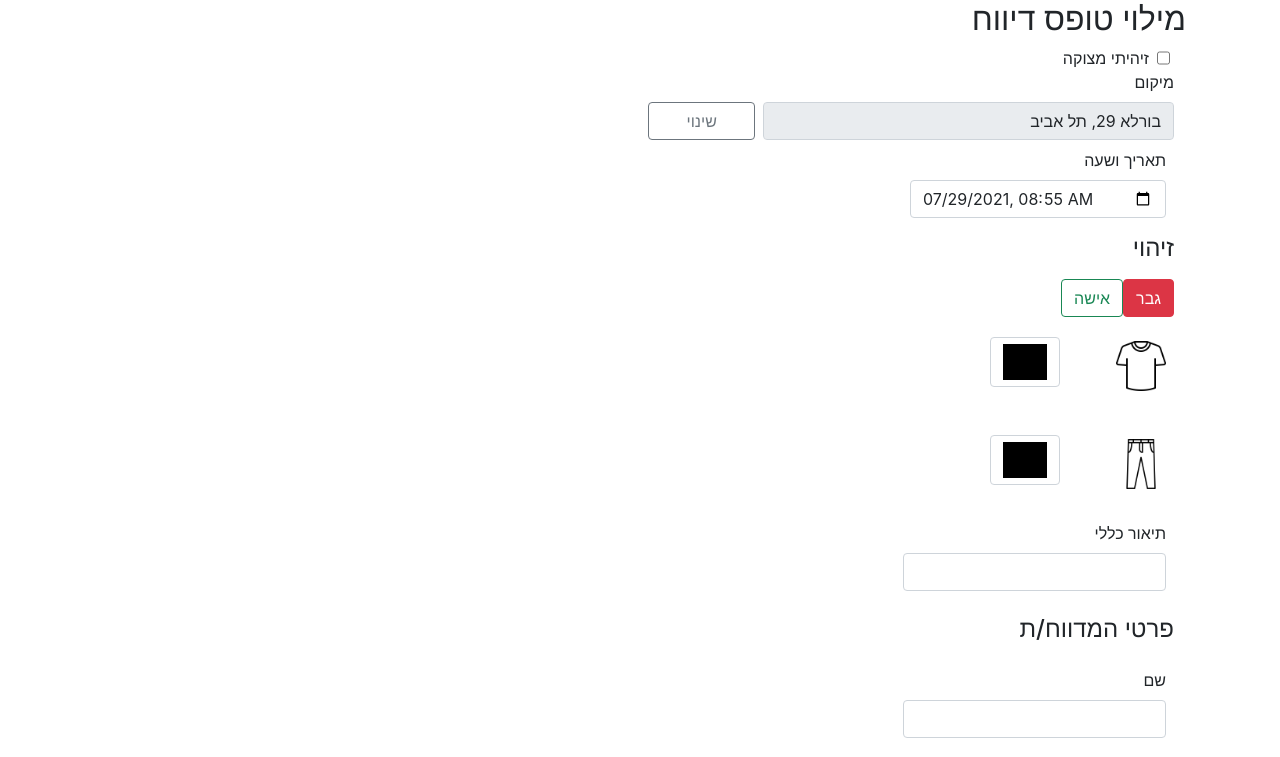
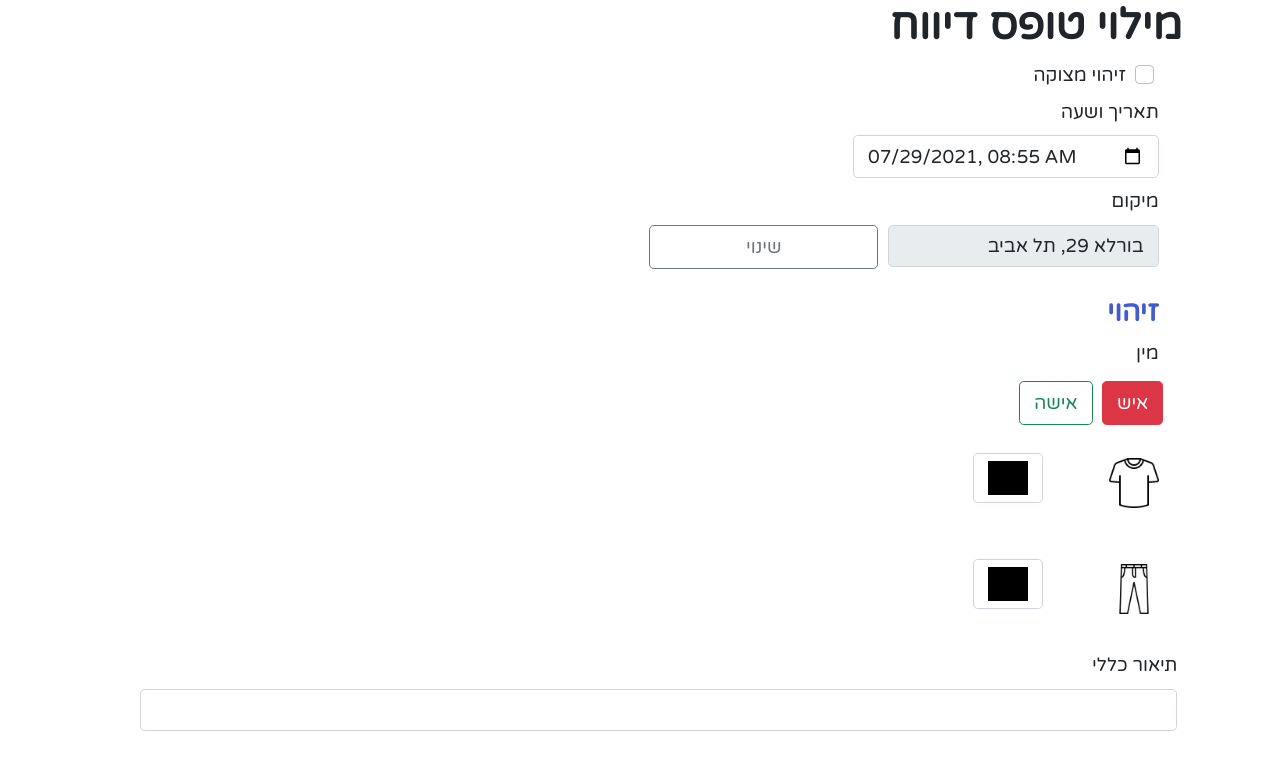
Before and after one commit to avishsa/map-aid-fe-depoloy, a React (Create React App) app in the folder elem-map-aid-app/: page / in a window 1280 px wide. Shown: the top 757 px of the page. Built offline with nearby package versions, Linux system fonts and the light colour scheme.

Commit message:
add design

```diff
--- a/elem-map-aid-app/src/App.css
+++ /dev/null
@@ -1,38 +0,0 @@
-.App {
-  text-align: center;
-}
-
-.App-logo {
-  height: 40vmin;
-  pointer-events: none;
-}
-
-@media (prefers-reduced-motion: no-preference) {
-  .App-logo {
-    animation: App-logo-spin infinite 20s linear;
-  }
-}
-
-.App-header {
-  background-color: #282c34;
-  min-height: 100vh;
-  display: flex;
-  flex-direction: column;
-  align-items: center;
-  justify-content: center;
-  font-size: calc(10px + 2vmin);
-  color: white;
-}
-
-.App-link {
-  color: #61dafb;
-}
-
-@keyframes App-logo-spin {
-  from {
-    transform: rotate(0deg);
-  }
-  to {
-    transform: rotate(360deg);
-  }
-}
--- a/elem-map-aid-app/src/Components/App.js
+++ b/elem-map-aid-app/src/Components/App.js
@@ -1,5 +1,6 @@
 
 import ReportCreate from './Reports/ReportCreate';
+import '../css/App.css';
 
 function App() {
   return (
--- a/elem-map-aid-app/src/Components/Reports/ReportCreate.js
+++ b/elem-map-aid-app/src/Components/Reports/ReportCreate.js
@@ -4,33 +4,42 @@ import { yupResolver } from '@hookform/resolvers/yup';
 
 import { reportFormSchema, formFields } from './ReportCreate/reportScheme';
 import { getDateTime } from "../../Utilities/TimeFormatter";
+import { createReport } from "../../mock_apis/reports";
 
-import { createReport } from "../../mock_apis/reports";
+import '../../css/report/createReport.css';
 debugger;
 const location = { location_text: "בורלא 29, תל אביב", location_json: { lon: 32.1616, lat: 32.1514 } };
 
 function DistressedGroup() {
     const { register, watch } = useFormContext(); // retrieve all hook methods
-    return (<div className="mx-3">
+    return (<div className="mx-4">
         <div className="d-flex flex-row-reverse bd-highlight">
-            <input id="distressedCB" type="checkbox" {...register(formFields.isDistressed)} />
-            <label htmlFor="distressedCB" className="form-check-label mx-2">זיהיתי מצוקה</label>
+            <input
+            id="distressedCB"
+            type="checkbox"
+            {...register(formFields.isDistressed.name)}
+            className="form-check-input"
+            />
+            <label id="distressedCBLabel" htmlFor="distressedCB"
+             className="form-check-label mx-2">{formFields.isDistressed.label}</label>
         </div>
-        {watch(formFields.isDistressed) && (<input
-            className="form-control d-flex  flex-column float-end bd-highlight w-25 mt-1"
-            {...register(formFields.descriptionText)}
+        {watch(formFields.isDistressed.name) && (<input
+            className="long-text-input form-control d-flex text-end flex-column float-end bd-highlight mt-1"
+            {...register(formFields.descriptionText.name)}
+            placeholder={formFields.descriptionText.label}
         />)}
     </div>);
 }
 function MapGroup({ location }) {
 
-    return (<div className="form-row" id="locationField">
+    return (<div className="form-row m-2 " id="locationField">
         <div className="w-50 d-flex flex-column float-end">
             <label className="form-label d-flex flex-row-reverse" htmlFor={formFields.locationText}> מיקום
             </label>
             <div className="d-flex flex-row-reverse">
-                <input value={location} className="form-control text-end" disabled />
-                <label className="w-25 form-control btn btn-outline-secondary mx-2" onClick={() => { console.log("redirect to map") }}>שינוי</label>
+                <input id="locationTextInput" value={location}
+                className=" short-text-input form-control text-end" disabled />
+                <label id="locationChangeBtn" className="form-control btn btn-outline-secondary mx-2" onClick={() => { console.log("redirect to map") }}>שינוי</label>
             </div>
         </div>
     </div>);
@@ -38,61 +47,59 @@ function MapGroup({ location }) {
 function RequiredFields({ location }) {
 
     const { register, formState: { errors } } = useFormContext(); // retrieve all hook methods
-    console.log("261654156165156", location);
     return (<div id="" className="container d-flex flex-column bd-highlight">
-        <MapGroup location={location} />
+
         <div className="d-flex flex-row-reverse">
             <div className="form-group mx-2 mt-2" >
-                <label htmlFor={formFields.reportDate}
+                <label htmlFor={formFields.reportDate.name}
                     className="d-flex form-label flex-row-reverse">
-                    תאריך ושעה
+                    {formFields.reportDate.label}
                 </label>
-                <input type="datetime-local" className="form-control" {...register(formFields.reportDate)} />
+                <input type="datetime-local"
+                 className="form-control"
+                  {...register(formFields.reportDate.name)} />
                 {errors.reportDate && "זהו שדה נדרש"}
 
             </div>
         </div>
+        <MapGroup location={location} />
     </div>
     );
 }
 function HomelessDetails() {
-    return (<div id="homelessIdDiv" className="mt-3 container d-flex flex-column bd-highlight">
-        <h4 className="mb-3 text-end">זיהוי</h4>
+    return (<div id="homelessIdDiv" className="m-3 container d-flex flex-column bd-highlight">
+        <h4 className="mx-4 text-end">זיהוי</h4>
         <RadioInput
-            name={formFields.genderText}
-            listOptions={[
-                {
-                    value: "male",
-                    label: "גבר",
-                    color: "btn-outline-danger"
-                },
-                {
-                    value: "female",
-                    label: "אישה",
-                    color: "btn-outline-success"
-                }
-            ]} />
-        <InputColorImage imgSrc="./tshirt.png" name={formFields.tshirtColor} />
-        <InputColorImage imgSrc="./trousers.png" name={formFields.trousersColor} />
-        <InputLabel type="text" label="תיאור כללי" id="descriptionText" className="" />
+            name={formFields.genderText.name}
+            label = {formFields.genderText.label}
+            listOptions={formFields.genderText.options} />
+        <InputColorImage imgSrc={formFields.tshirtColor.imgSrc} name={formFields.tshirtColor.name} />
+        <InputColorImage imgSrc={formFields.trousersColor.imgSrc} name={formFields.trousersColor.name} />
+        <InputLabel type="text" label={formFields.descriptionText.label} id={formFields.descriptionText.name} className="" />
     </div>);
 }
-function RadioInput({ name, listOptions }) {
+function RadioInput({ name,label, listOptions }) {
     const { register } = useFormContext();
     return (
-        <div className="d-flex flex-row-reverse form-group">
+        <div className="">
+            <label htmlFor={name}
+            className="d-flex mx-4 form-label flex-row-reverse">{label}</label>
+
+        <div className="d-flex mx-3 flex-row-reverse form-group">
+
             {
-                listOptions.map(({ value, label, color }, index) => (<div key={index}>
+                listOptions.map(({ value, label,className}, index) => (<div key={index}>
                     <input {...register(name)} type="radio" value={value} className="btn-check" id={value} autoComplete="off" />
-                    <label className={`btn ${color}`} htmlFor={value}>{label}</label>
+                    <label className={`m-1 btn ${className}`} htmlFor={value}>{label}</label>
                 </div>))
             }
+        </div>
         </div>
     );
 }
 function InputColorImage({ imgSrc, name }) {
     const { register } = useFormContext(); // retrieve all hook methods
-    return (<div className="my-3 form-row ">
+    return (<div className="m-3 form-row ">
         {imgSrc && <img className="float-end m-2 " src={imgSrc} alt="tshirtColor" style={{ height: "50px", width: "50px" }} />}
         <input type='color' {...register(name)} list="colors" className=" d-flex flex-row mt-1 mx-5 form-control float-end" style={{ height: "50px", width: "70px" }} />
         <datalist id="colors" className="float-end">
@@ -109,25 +116,36 @@ function InputColorImage({ imgSrc, name }) {
     );
 }
 function ReporterDetails() {
-    return (<div id="reporterIdDiv" className="mt-3 container d-flex flex-column bd-highlight">
+    return (<div id="reporterIdDiv" className="mt-3  d-flex flex-column  bd-highlight">
         <h4 className="mb-3 text-end">פרטי המדווח/ת</h4>
-        <InputLabel type="text" label="שם" id={formFields.reporterNameText} />
-        <InputLabel type="text" label="טלפון" id={formFields.reporterPhoneText} />
-        <Checkbox type="checkbox" label="הודיעו לי כאשר הפניה שלי נענית" id={formFields.isNotify} />
+        <div className="d-flex flex-row">
+        <InputLabel
+        type="text"
+        label= {formFields.reporterNameText.label}
+        id={formFields.reporterNameText.name} />
+        <InputLabel
+        type="text"
+        label={formFields.reporterPhoneText.label}
+        id={formFields.reporterPhoneText.name} />
+        </div>
+        <Checkbox
+        type="checkbox"
+        label={formFields.isNotify.label}
+        id={formFields.isNotify.name} />
     </div>);
 }
 
 
 function Checkbox({ label, id }) {
     const { register } = useFormContext(); // retrieve all hook methods
-    return (<div className="mt-3 d-flex flex-row-reverse bd-highlight">
-        <input type="checkbox" {...register(id)} />
+    return (<div className="mt-3 mx-1 d-flex flex-row-reverse bd-highlight">
+        <input class="form-check-input" type="checkbox" {...register(id)} />
         <label className="form-check-label mx-2">{label}</label>
     </div>);
 }
 function InputLabel({ type, label, id }) {
     const { register, formState: { errors, isSubmitted } } = useFormContext(); // retrieve all hook methods
-    console.log("InputLabel vewvew", id, errors);
+
     return (<div className="form-group mx-2 mt-2" >
         <label
             htmlFor={id}
@@ -136,7 +154,7 @@ function InputLabel({ type, label, id }) {
         </label>
         <input
             {...register(id)}
-            className="float-end w-25 form-control"
+            className="float-end form-control"
             type={type}
             dir="rtl" />
         <div className="d-flex text-end flex-row-reverse float-end invalid-feedback">{errors[id] && errors[id].message}</div>
@@ -157,8 +175,8 @@ export default function ReportCreate(props) {
                 <RequiredFields location={location.location_text} />
                 <HomelessDetails />
                 <ReporterDetails />
-                <div id="buttonDiv" className="mt-3 container d-flex justify-content-center bd-highlight">
-                    <input value="אשר ושלח" type="submit" className=" btn btn-primary text-center" />
+                <div id="buttonDiv" className="  mt-3 container d-flex justify-content-center bd-highlight">
+                    <input id="submitBtn" value="אישור ושליחה" type="submit" className=" btn text-center rounded-pill" />
                 </div>
             </form>
         </FormProvider>
--- a/elem-map-aid-app/src/Components/Reports/ReportCreate/reportCreate.css
+++ /dev/null
@@ -1,12 +0,0 @@
-input[type="color"]{
-	-webkit-appearance: none;
-	border: none;
-	width: 32px;
-	height: 32px;
-}
-input[type="color"]::-webkit-color-swatch-wrapper {
-	padding: 0;
-}
-input[type="color"]::-webkit-color-swatch {
-	border: none;
-}
--- a/elem-map-aid-app/src/Components/Reports/ReportCreate/reportScheme.js
+++ b/elem-map-aid-app/src/Components/Reports/ReportCreate/reportScheme.js
@@ -3,17 +3,58 @@ import * as yup from "yup";
 const today = new Date();
 
 const digitsOnly = (value) => /^\d*$/.test(value)
-export const formFields ={
-    isDistressed: "distressed",
-    distressedText: "distressed_info",
-    genderText: "person_gender",
-    tshirtColor: "person_shirt_color",
-    trousersColor : "person_pants_color",
-    descriptionText: "person_general_description",
-    reporterNameText: "reporter_full_name",
-    reporterPhoneText: "reporter_phone_number",
-    isNotify: "notify_me" ,
-    reportDate: "report_date",
+export const formFields = {
+    isDistressed: {
+        name: "distressed",
+        label: "זיהוי מצוקה"
+    },
+    distressedText: {
+        name: "distressed_info",
+        label: "פירוט המצוקה"
+    },
+    genderText: {
+        name: "person_gender",
+        label: "מין",
+        options: [
+            {
+                value: "male",
+                label: "איש",
+                className: 'btn-outline-danger'
+            },
+            {
+                value:"female",
+                label: "אישה",
+                className: 'btn-outline-success'
+            }]
+    },
+    tshirtColor: {
+        name:"person_shirt_color",
+        imgSrc: './tshirt.png'
+    },
+    trousersColor: {
+        name:"person_pants_color",
+        imgSrc: './trousers.png'
+    },
+    descriptionText: {
+        name:"person_general_description",
+        label:"תיאור כללי"
+    },
+    reporterNameText: {
+        name:"reporter_full_name",
+        label:"שם"
+    },
+    reporterPhoneText: {
+        name:"reporter_phone_number",
+        label: "מספר טלפון"
+    },
+    isNotify: {
+        name:"notify_me",
+        label:"הודיעו לי כשהפנייה שלי נענית"
+    },
+    reportDate: {
+        name:"report_date",
+        label: "תאריך ושעה"
+    },
 }
 
 export const reportFormSchema = yup.object().shape({
@@ -26,8 +67,8 @@ export const reportFormSchema = yup.object().shape({
     person_general_description: yup.string(),
     reporter_full_name: yup.string(),
     reporter_phone_number: yup.string().test('Digits only', 'השדה צריך להכיל ספרות בלבד', digitsOnly)
-                                       .test('length','מספר טלפון צריך להיות באורך של 10 ספרות',(value)=>value.length===0 ||value.length === 10)
-                                       ,
+        .test('length', 'מספר טלפון צריך להיות באורך של 10 ספרות', (value) => value.length === 0 || value.length === 10)
+    ,
 
     notify_me: yup.boolean().required(),
     report_date: yup.date().required().max(today),
--- /dev/null
+++ b/elem-map-aid-app/src/css/App.css
@@ -0,0 +1,46 @@
+@font-face{
+    font-family: 'VarelaRound';
+    src: url('fonts/VarelaRound-Regular.ttf');
+}
+
+* {
+    font-family: 'VarelaRound';
+}
+.App {
+    text-align: center;
+  }
+
+  .App-logo {
+    height: 40vmin;
+    pointer-events: none;
+  }
+
+  @media (prefers-reduced-motion: no-preference) {
+    .App-logo {
+      animation: App-logo-spin infinite 20s linear;
+    }
+  }
+
+  .App-header {
+    background-color: #282c34;
+    min-height: 100vh;
+    display: flex;
+    flex-direction: column;
+    align-items: center;
+    justify-content: center;
+    font-size: calc(10px + 2vmin);
+    color: white;
+  }
+
+  .App-link {
+    color: #61dafb;
+  }
+
+  @keyframes App-logo-spin {
+    from {
+      transform: rotate(0deg);
+    }
+    to {
+      transform: rotate(360deg);
+    }
+  }
--- /dev/null
+++ b/elem-map-aid-app/src/css/report/createReport.css
@@ -0,0 +1,46 @@
+* {
+    font-size: 14pt;
+    /* position: absolute;
+    left: 377pt;
+    top: 184pt;
+    border-radius: 4pt;*/
+}
+h2 {
+    font-size: 32pt;
+    font-weight: bold;
+    /* position: absolute;
+    left: 100pt;
+    top: 150pt; */
+}
+input{
+    height:32pt;
+    font-size: 16 pt;
+    border-radius: 4pt;
+}
+h4 {
+    color: rgb( 66 ,91 ,206);
+    font-weight: 600;
+}
+
+
+.short-text-input{
+    width: 133 pt;
+}
+.long-text-input{
+
+    width: 266pt;
+}
+.long-text-input{
+    width: 100%;
+}
+#submitBtn {
+    color: white;
+    background-color: rgb(48 ,67 ,239);
+}
+#person_general_description{
+    opacity: 83%;
+
+}
+#locationTextInput{
+    width: 266pt;
+}
```
Also changed, not shown: elem-map-aid-app/src/Components/Reports/ReportCreate/ColorSlider.js (deleted, +0 -33 lines), elem-map-aid-app/src/css/fonts/VarelaRound-Regular.ttf (added), 1 other file (tests, documents, lock files or other folders).
